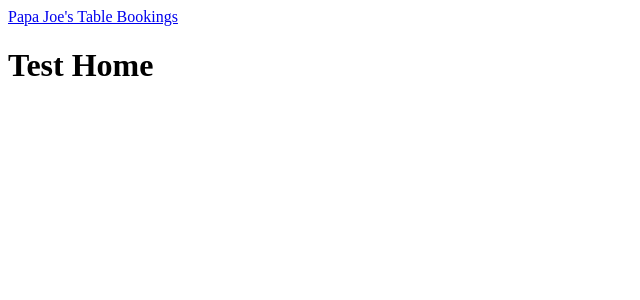
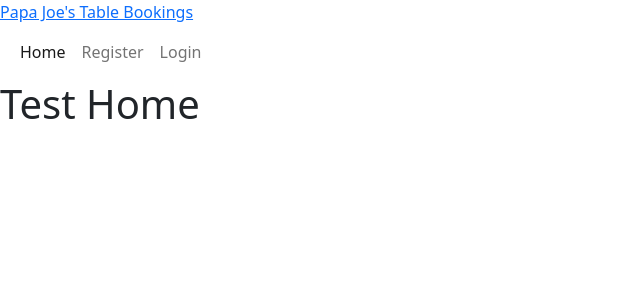
Before and after one commit to KeyWarden/Project-4-Restaurant-Booking-System, a Django app: page / in a window 1280 px wide. Shown: the top 300 px of the page, without its empty margins (0-640 px from the left). Run offline with Django 3.2, Linux system fonts and the light colour scheme.

Commit message:
add navbar and account access

```diff
--- a/booking/templates/booking/site_page.html
+++ b/booking/templates/booking/site_page.html
@@ -4,11 +4,43 @@
     <meta charset="UTF-8">
     <meta http-equiv="X-UA-Compatible" content="IE=edge">
     <meta name="viewport" content="width=device-width, initial-scale=1.0">
-    <title>Document</title>
+    <link href="https://cdn.jsdelivr.net/npm/bootstrap@5.0.1/dist/css/bootstrap.min.css" rel="stylesheet"
+        integrity="sha384-+0n0xVW2eSR5OomGNYDnhzAbDsOXxcvSN1TPprVMTNDbiYZCxYbOOl7+AMvyTG2x" crossorigin="anonymous">
+    <script src="https://cdn.jsdelivr.net/npm/bootstrap@5.0.1/dist/js/bootstrap.bundle.min.js"
+        integrity="sha384-gtEjrD/SeCtmISkJkNUaaKMoLD0//ElJ19smozuHV6z3Iehds+3Ulb9Bn9Plx0x4" crossorigin="anonymous">
+    </script>
+    <title>Papa Joe's Table Bookings</title>
 </head>
 <body>
     <header>
         <a href="/" class="logo">Papa Joe's Table Bookings</a>
+        <nav class="navbar navbar-expand-lg navbar-light bg-white">
+            <div class="container-fluid">
+                <button class="navbar-toggler" type="button" data-bs-toggle="collapse" data-bs-target="#navbarText"
+                    aria-controls="navbarText" aria-expanded="false" aria-label="Toggle navigation">
+                    <span class="navbar-toggler-icon"></span>
+                </button>
+                <div class="collapse navbar-collapse" id="navbarText">
+                    <ul class="navbar-nav me-auto mb-2 mb-lg-0">
+                        <li class="nav-item">
+                            <a class="nav-link active" aria-current="page" href="/">Home</a>
+                        </li>
+                        {% if user.is_authenticated %}
+                        <li class="nav-item">
+                            <a class="nav-link" href="{% url 'account_logout' %}">Logout</a>
+                        </li>
+                        {% else %}
+                        <li class="nav-item">
+                            <a class="nav-link" href="{% url 'account_signup' %}">Register</a>
+                        </li>
+                        <li class="nav-item">
+                            <a class="nav-link" href="{% url 'account_login' %}">Login</a>
+                        </li>
+                        {% endif %}
+                    </ul>
+                </div>
+            </div>
+        </nav>
     </header>
 
     {% block content %}
--- a/restaurant_booking_system/urls.py
+++ b/restaurant_booking_system/urls.py
@@ -14,7 +14,7 @@ Including another URLconf
     2. Add a URL to urlpatterns:  path('blog/', include('blog.urls'))
 """
 from django.contrib import admin
-from django.urls import path
+from django.urls import path, include
 from booking.views import home_page
 from booking.views import open_contacts
 # from booking.views import
@@ -23,5 +23,6 @@ urlpatterns = [
     path('admin/', admin.site.urls),
     path('', home_page, name='Home'),
     path('contacts/', open_contacts, name='Contacts'),
+    path('accounts/', include('allauth.urls')),
     # path('', , name='Booking')
 ]
```
Also changed, not shown: restaurant_booking_system/settings.py (+10 -0 lines), README.md, db.sqlite3.
